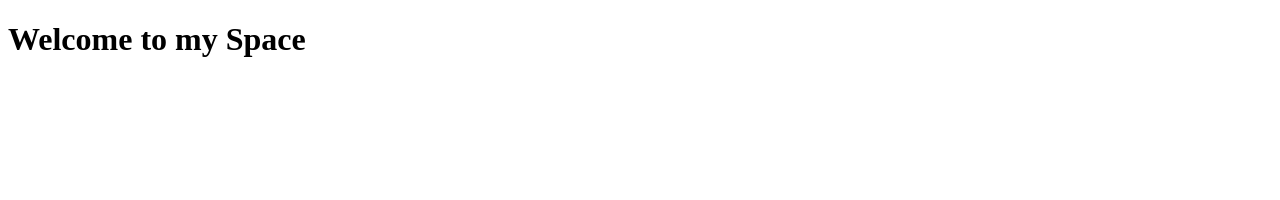
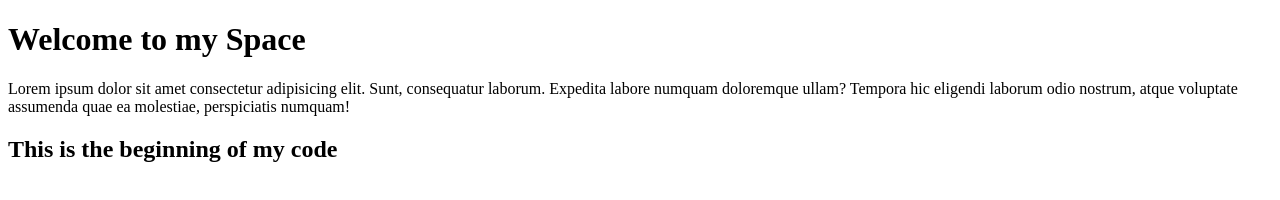
Before and after one commit to Hababah/Alx-SE, a plain HTML site: page index.html in a window 1280 px wide. Drawn offline with Linux system fonts and the light colour scheme.

Commit message:
New heading

```diff
--- a/index.html
+++ b/index.html
@@ -8,6 +8,9 @@
 <body>
     <div>
         <h1>Welcome to my Space</h1>
+        Lorem ipsum dolor sit amet consectetur adipisicing elit. Sunt, consequatur laborum. Expedita labore numquam doloremque ullam? Tempora hic eligendi laborum odio nostrum, atque voluptate assumenda quae ea molestiae, perspiciatis numquam!
+
+        <h2>This is the beginning of my code</h2>
     </div>
 </body>
 </html>
```
